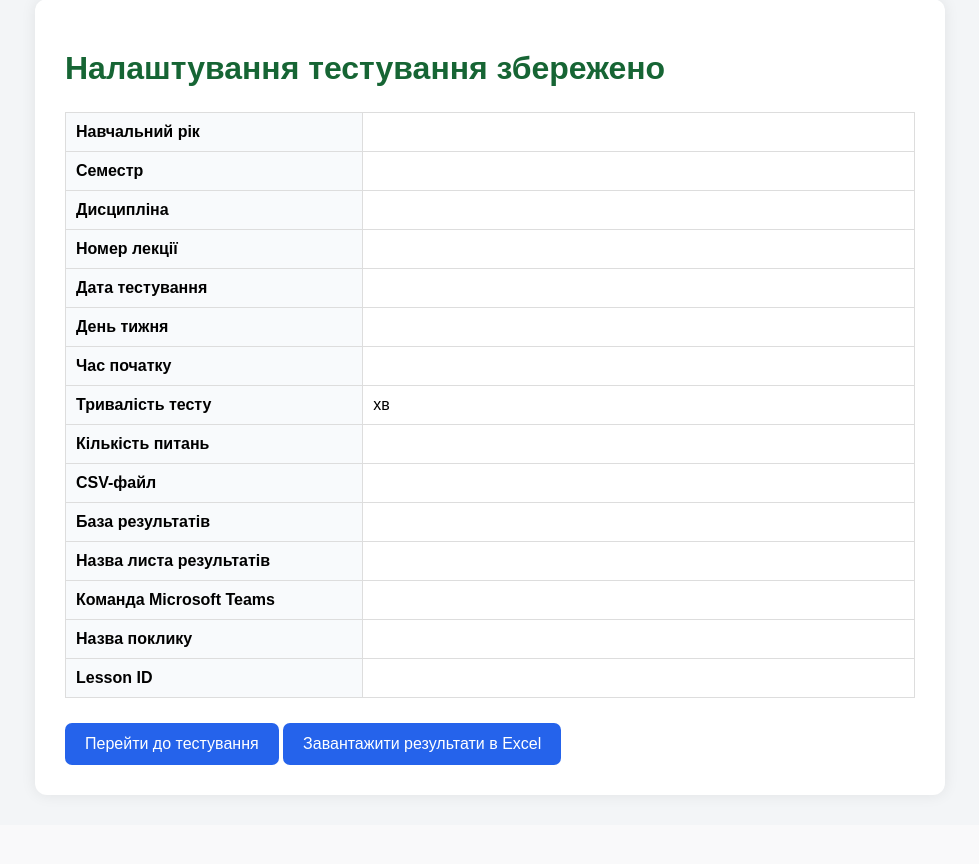
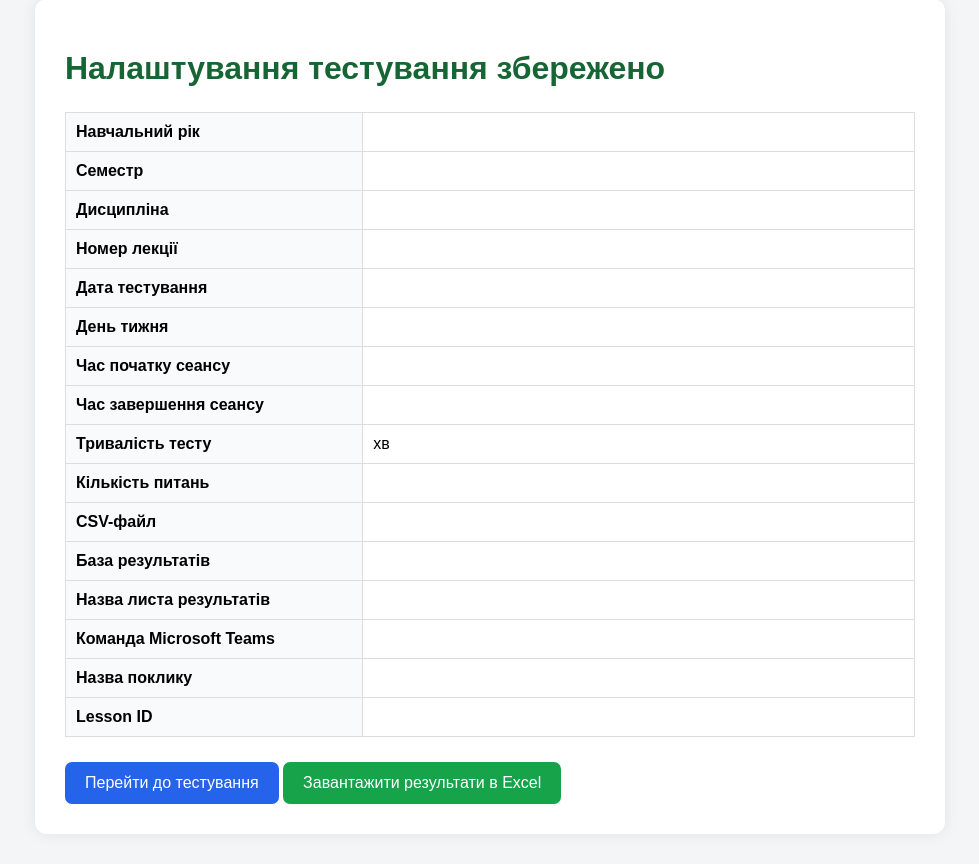
Before and after one commit to incom2025/quiz_web, a FastAPI app: template templates/admin_config_saved.html in a window 1280 px wide. Shown: the part 31-895 px from the top of the page, without its empty margins (150-1129 px from the left). Before the commit the page ends 829 px from the top, so only its background shows below. Run offline with FastAPI, Linux system fonts and the light colour scheme; the template is opened without the code that fills it: most values are stand-ins (such as "Sample title", 1, 10 or a date in 2020).

Commit message:
Enhance admin config saved page layout and styles
Updated the HTML structure and styles for the admin configuration saved page, including new fields for session end time and updated link styles.

```diff
--- a/templates/admin_config_saved.html
+++ b/templates/admin_config_saved.html
@@ -51,6 +51,10 @@
             border-radius: 7px;
             text-decoration: none;
         }
+
+        a.export {
+            background: #16a34a;
+        }
     </style>
 </head>
 
@@ -85,8 +89,12 @@
             <td>{{ config.weekday }}</td>
         </tr>
         <tr>
-            <td>Час початку</td>
+            <td>Час початку сеансу</td>
             <td>{{ config.start_time }}</td>
+        </tr>
+        <tr>
+            <td>Час завершення сеансу</td>
+            <td>{{ config.end_time }}</td>
         </tr>
         <tr>
             <td>Тривалість тесту</td>
@@ -123,9 +131,11 @@
     </table>
 
     <a href="/">Перейти до тестування</a>
-<a href="/admin/export?key={{ key }}">
-    Завантажити результати в Excel
-</a>
+
+    <a class="export" href="/admin/export?key={{ key }}">
+        Завантажити результати в Excel
+    </a>
+
 </div>
 </body>
 </html>
```
